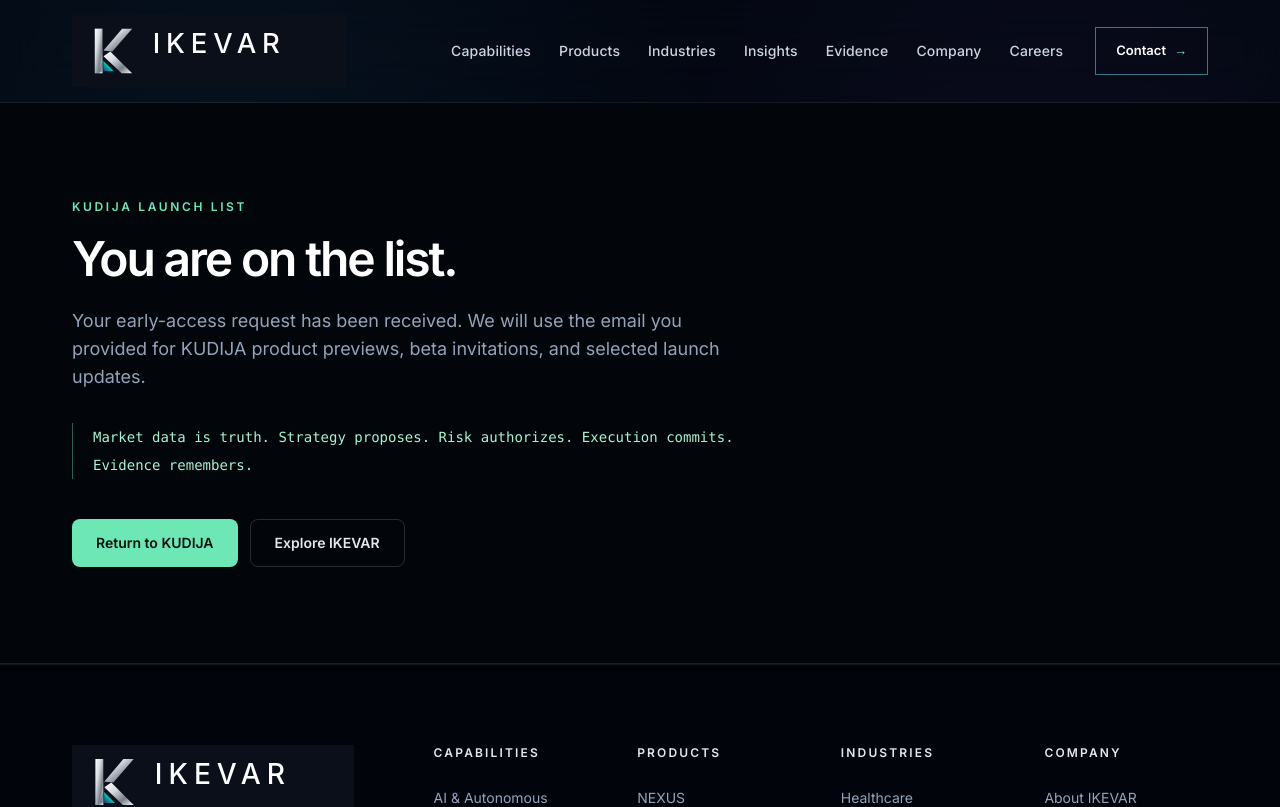
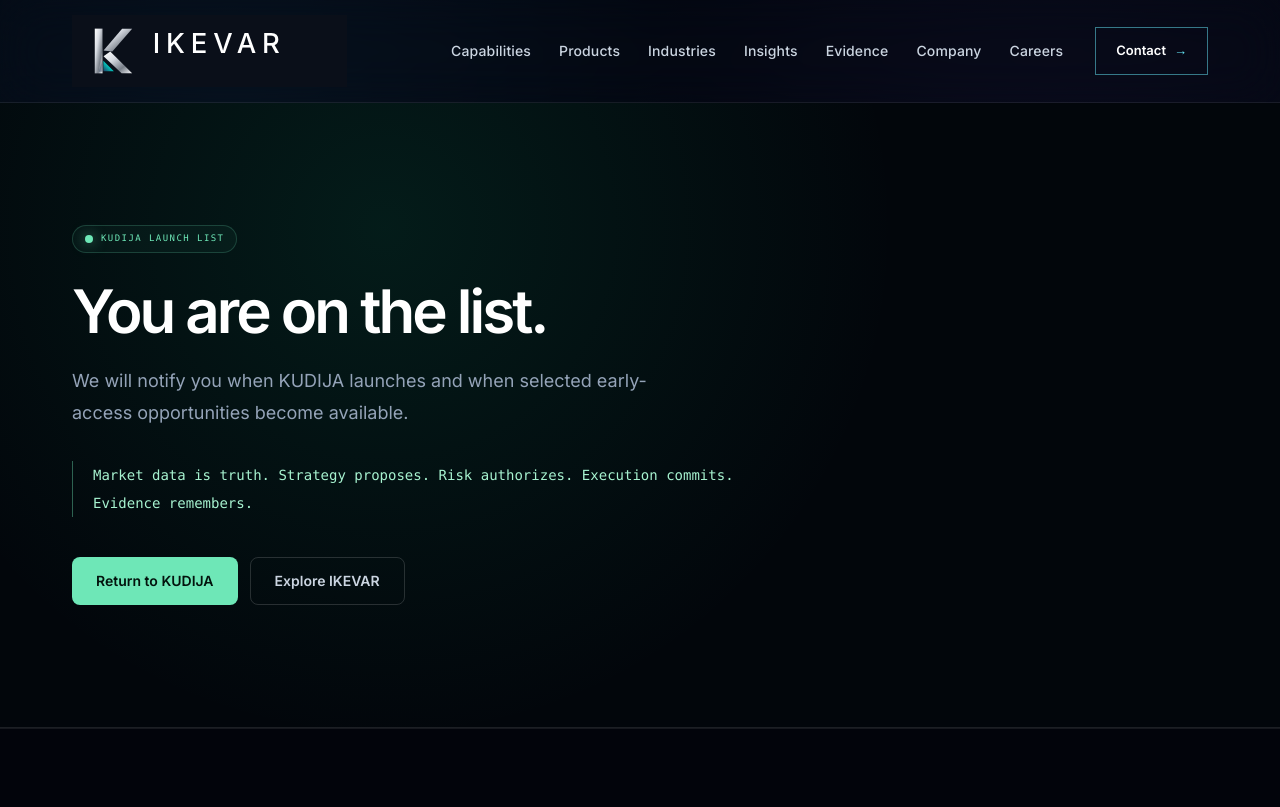
Before and after one commit to S3curethecloud/stc-marketing-site, a Next.js app: page /kudija/success in a window 1280 px wide. Shown: the top 807 px of the page. Built offline with nearby package versions, Linux system fonts and the light colour scheme.

Commit message:
refactor: simplify KUDIJA launch signup confirmation

```diff
--- a/app/kudija/success/page.tsx
+++ b/app/kudija/success/page.tsx
@@ -3,9 +3,8 @@ import Link from "next/link";
 import Container from "@/components/layout/Container";
 
 export const metadata: Metadata = {
-  title: "KUDIJA Early Access | Request Received",
-  description:
-    "Your KUDIJA early-access request has been received.",
+  title: "KUDIJA | You Are on the Launch List",
+  description: "Your KUDIJA launch notification signup has been received.",
   robots: {
     index: false,
     follow: false,
@@ -14,24 +13,27 @@ export const metadata: Metadata = {
 
 export default function KudijaSuccessPage() {
   return (
-    <section className="min-h-[70vh] border-b border-white/10 bg-[#02060b]">
-      <Container className="flex min-h-[70vh] items-center py-20">
+    <section className="relative min-h-[78vh] overflow-hidden border-b border-white/10 bg-[#02060b]">
+      <div className="pointer-events-none absolute inset-0 bg-[radial-gradient(circle_at_30%_20%,rgba(16,185,129,0.12),transparent_32rem)]" />
+      <Container className="relative flex min-h-[78vh] items-center py-20">
         <div className="max-w-2xl">
-          <p className="text-xs font-semibold uppercase tracking-[0.22em] text-emerald-300">
+          <div className="inline-flex items-center gap-2 rounded-full border border-emerald-300/20 bg-emerald-300/[0.04] px-3 py-1.5 font-mono text-[9px] uppercase tracking-[0.16em] text-emerald-300">
+            <span className="h-2 w-2 rounded-full bg-emerald-300 shadow-[0_0_14px_rgba(110,231,183,0.65)]" />
             KUDIJA launch list
-          </p>
-          <h1 className="mt-5 text-4xl font-semibold tracking-[-0.045em] text-white sm:text-5xl">
+          </div>
+
+          <h1 className="mt-7 text-5xl font-semibold tracking-[-0.05em] text-white sm:text-6xl">
             You are on the list.
           </h1>
-          <p className="mt-6 text-base leading-7 text-slate-400 sm:text-lg">
-            Your early-access request has been received. We will use the email
-            you provided for KUDIJA product previews, beta invitations, and
-            selected launch updates.
+
+          <p className="mt-6 max-w-xl text-lg leading-8 text-slate-400">
+            We will notify you when KUDIJA launches and when selected early-access opportunities become available.
           </p>
 
-          <div className="mt-8 border-l border-emerald-300/40 pl-5 font-mono text-sm leading-7 text-emerald-200">
-            Market data is truth. Strategy proposes. Risk authorizes.
-            Execution commits. Evidence remembers.
+          <div className="mt-8 border-l border-emerald-300/40 pl-5">
+            <p className="font-mono text-sm leading-7 text-emerald-200">
+              Market data is truth. Strategy proposes. Risk authorizes. Execution commits. Evidence remembers.
+            </p>
           </div>
 
           <div className="mt-10 flex flex-col gap-3 sm:flex-row">
@@ -43,7 +45,7 @@ export default function KudijaSuccessPage() {
             </Link>
             <Link
               href="/"
-              className="inline-flex min-h-12 items-center justify-center rounded-lg border border-white/15 px-6 py-3 text-sm font-semibold text-slate-200 transition hover:border-white/30 hover:text-white"
+              className="inline-flex min-h-12 items-center justify-center rounded-lg border border-white/15 px-6 py-3 text-sm font-semibold text-slate-300 transition hover:border-white/30 hover:text-white"
             >
               Explore IKEVAR
             </Link>
```
